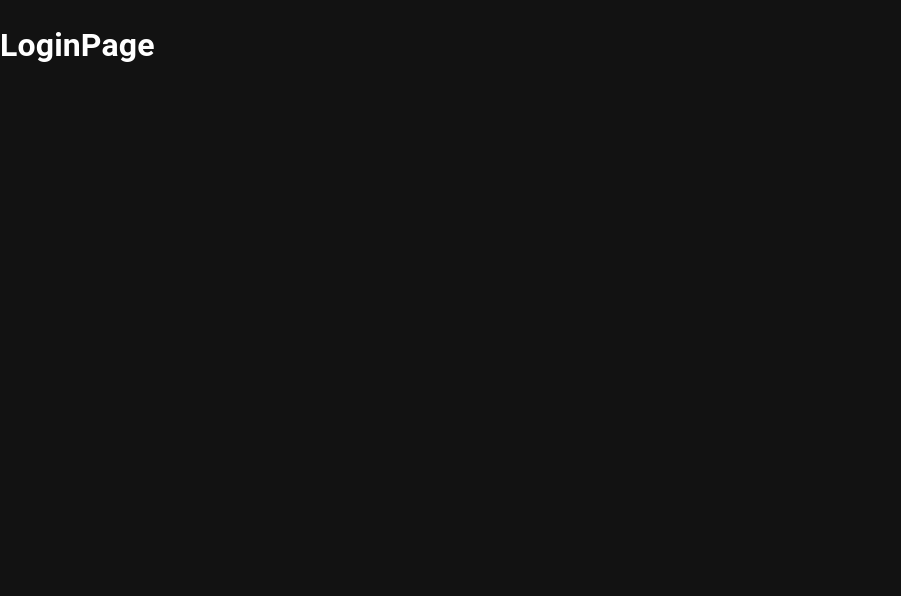
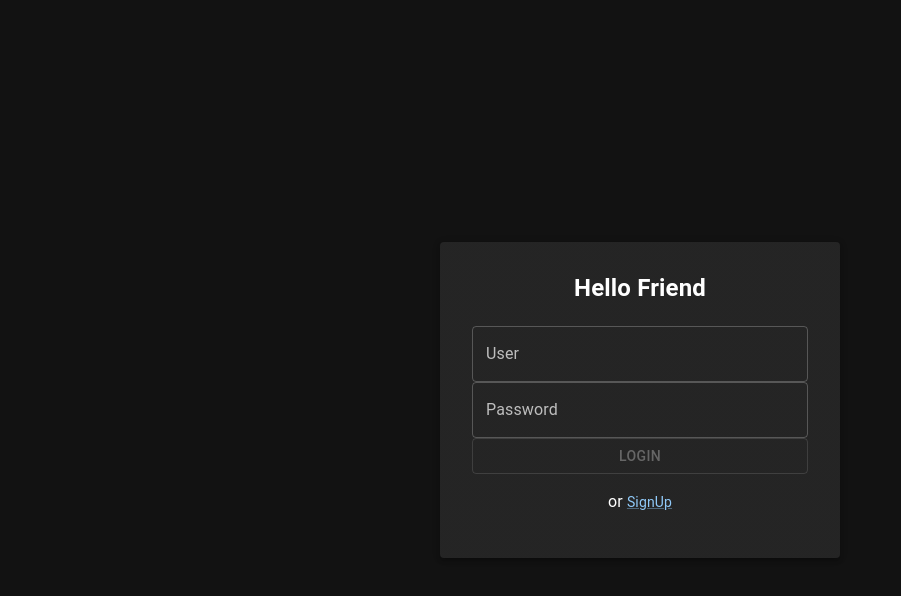
Before and after one commit to altovoy/hello-build-frontend-app, a React (Create React App) app: page / in a window 1280 px wide. Shown: the top 596 px of the page, without its empty margins (0-901 px from the left). Built offline with nearby package versions, Linux system fonts and the light colour scheme.

Commit message:
FEATURE/LOGIN basic login desgin

```diff
--- a/package.json
+++ b/package.json
@@ -5,6 +5,7 @@
   "dependencies": {
     "@emotion/react": "^11.10.0",
     "@emotion/styled": "^11.10.0",
+    "@hookform/resolvers": "^2.9.7",
     "@mui/material": "^5.10.3",
     "@testing-library/jest-dom": "^5.16.5",
     "@testing-library/react": "^13.3.0",
@@ -12,10 +13,12 @@
     "axios": "^0.27.2",
     "react": "^18.2.0",
     "react-dom": "^18.2.0",
+    "react-hook-form": "^7.34.2",
     "react-router-dom": "^6.3.0",
     "react-scripts": "5.0.1",
     "sass": "^1.54.5",
-    "web-vitals": "^2.1.4"
+    "web-vitals": "^2.1.4",
+    "yup": "^0.32.11"
   },
   "scripts": {
     "start": "react-scripts start",
--- a/src/App.js
+++ b/src/App.js
@@ -1,6 +1,6 @@
 import { BrowserRouter } from "react-router-dom";
 
-import "./App.scss";
+import "./styles/App.scss";
 import { ThemeProvider } from "@mui/material";
 import CssBaseline from "@mui/material/CssBaseline";
 
--- /dev/null
+++ b/src/api/auth.api.js
@@ -0,0 +1,3 @@
+export const login = async ({ username, password }) => {
+  return true;
+};
--- /dev/null
+++ b/src/components/layouts/CenteredCardLayout/CenteredCardLayout.scss
@@ -0,0 +1,15 @@
+.centered_card_layout {
+  &__container {
+    height: 100vh;
+    width: 100vw;
+    display: flex;
+    align-items: center;
+    justify-content: center;
+
+  }
+
+  &__card {
+    border-radius: 30px;
+    padding: 16px;
+  }
+}
--- /dev/null
+++ b/src/components/layouts/CenteredCardLayout/index.jsx
@@ -0,0 +1,11 @@
+import React from "react";
+import Paper from "@mui/material/Paper";
+import "./CenteredCardLayout.scss";
+
+export const CenteredCardLayout = ({ children }) => {
+  return (
+    <div className="centered_card_layout centered_card_layout__container">
+      <Paper elevation={3}>{children}</Paper>
+    </div>
+  );
+};
--- a/src/pages/LoginPage/LoginPage.jsx
+++ b/src/pages/LoginPage/LoginPage.jsx
@@ -1,7 +1,82 @@
-import React from 'react'
+import React, { useState } from "react";
+import "./LoginPage.scss";
+
+import TextField from "@mui/material/TextField";
+import Button from "@mui/material/Button";
+import Link from "@mui/material/Link";
+import Alert from "@mui/material/Alert";
+
+import { CenteredCardLayout } from "../../components/layouts/CenteredCardLayout";
+
+import { useForm } from "react-hook-form";
+import { yupResolver } from "@hookform/resolvers/yup";
+
+import { loginSchema } from "../../schemas/login.schemas";
+import { login } from "../../api/auth.api";
 
 export const LoginPage = () => {
+  const [_authStatus, setAuthStatus] = useState({ name: "", message: "" });
+  const {
+    getValues,
+    register,
+    formState: { isValid },
+  } = useForm({
+    mode: "onChange",
+    resolver: yupResolver(loginSchema),
+    criteriaMode: "all",
+    shouldFocusError: true,
+  });
+
+  const handleLoginButtonClick = async () => {
+    const formValues = getValues();
+    try {
+      await login(formValues);
+      setAuthStatus({ name: "success", message: "Successfully Logged In" });
+    } catch {
+      setAuthStatus({
+        name: "error",
+        message: "Error Login, please try again",
+      });
+    }
+  };
+
   return (
-    <h1 style={{color: "white"}}>LoginPage</h1>
-  )
-}
+    <CenteredCardLayout>
+      <div className="login_page__container">
+        <h2 className="login_page__title">Hello Friend</h2>
+        <TextField
+          {...register("userName")}
+          className="login_page__text_field"
+          label="User"
+          fullWidth
+        />
+        <TextField
+          {...register("password")}
+          className="login_page__text_field"
+          label="Password"
+          fullWidth
+          type="password"
+        />
+        <Button
+          disabled={!isValid}
+          variant="outlined"
+          onClick={handleLoginButtonClick}
+          fullWidth
+        >
+          Login
+        </Button>
+
+        {_authStatus.name && (
+          <Alert severity={_authStatus.name}>{_authStatus.message}</Alert>
+        )}
+
+        <p className="login_page__signup--text">
+          or{" "}
+          <Link href="/signup" variant="body2">
+            SignUp
+          </Link>
+        </p>
+      </div>
+    </CenteredCardLayout>
+  );
+};
--- /dev/null
+++ b/src/pages/LoginPage/LoginPage.scss
@@ -0,0 +1,21 @@
+.login_page {
+  &__container {
+    padding: 28px 32px;
+    width: 400px;
+  }
+
+  &__title {
+    margin-top: 0;
+    text-align: center;
+  }
+
+  &__text_field {
+    margin-bottom: 8px;
+  }
+
+  &__signup--text{
+    text-align: center;
+  }
+
+
+}
--- /dev/null
+++ b/src/schemas/login.schemas.js
@@ -0,0 +1,6 @@
+import * as yup from "yup";
+
+export const loginSchema = yup.object().shape({
+  userName: yup.string().required("User name required"),
+  password: yup.string().required("User name required"),
+});
--- a/src/themes/default.theme.js
+++ b/src/themes/default.theme.js
@@ -4,4 +4,14 @@ export const defaultTheme = createTheme({
   palette: {
     mode: "dark",
   },
+  components: {
+
+    MuiTextField: {
+      styleOverrides: {
+        root: {
+          display: 'block',
+        },
+      }
+    },
+  }
 });
```
Also changed, not shown: src/styles/App.scss (added), src/styles/colors.css (added), 1 other file (tests, documents, lock files or other folders).
